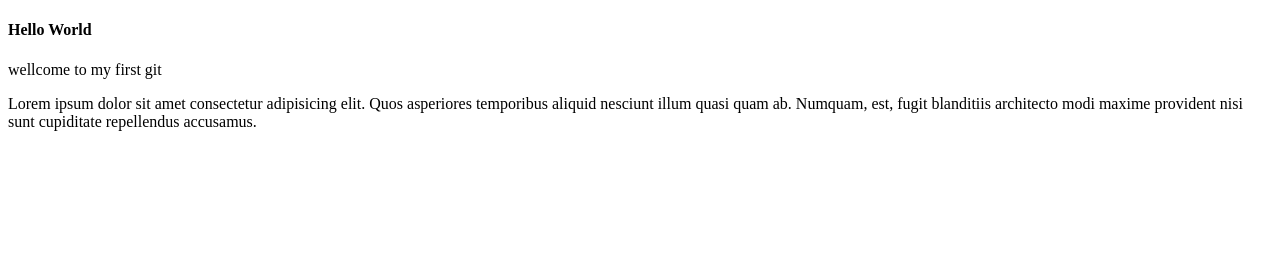
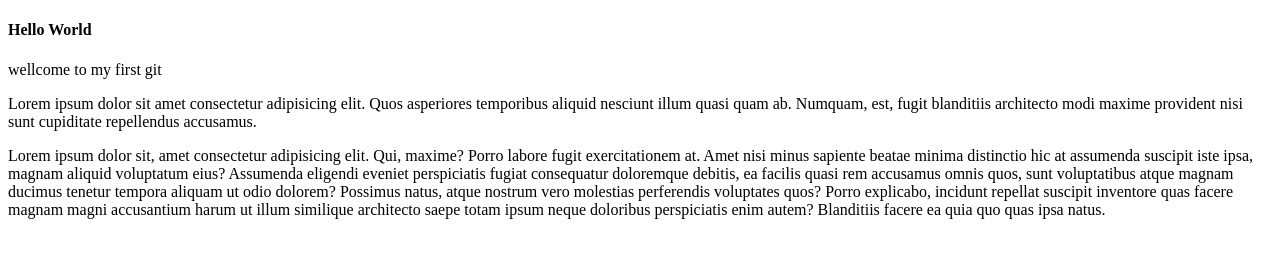
Before and after one commit to Anousharashid/First-Project, a plain HTML site: page index.html in a window 1280 px wide. Drawn offline with Linux system fonts and the light colour scheme.

Commit message:
anousha commit

```diff
--- a/index.html
+++ b/index.html
@@ -14,6 +14,19 @@
     <p>Lorem ipsum dolor sit amet consectetur adipisicing elit. Quos asperiores
         temporibus aliquid nesciunt illum quasi quam ab. Numquam, est, fugit blanditiis
         architecto modi maxime provident nisi sunt cupiditate repellendus accusamus.</p>
+
+    <p>Lorem ipsum dolor sit, amet consectetur adipisicing elit. Qui,
+        maxime? Porro labore fugit exercitationem at. Amet nisi minus
+        sapiente beatae minima distinctio hic at assumenda suscipit
+        iste ipsa, magnam aliquid voluptatum eius? Assumenda eligendi
+        eveniet perspiciatis fugiat consequatur doloremque debitis, ea
+        facilis quasi rem accusamus omnis quos, sunt voluptatibus atque
+        magnam ducimus tenetur tempora aliquam ut odio dolorem? Possimus
+        natus, atque nostrum vero molestias perferendis voluptates quos?
+        Porro explicabo, incidunt repellat suscipit inventore quas facere
+        magnam magni accusantium harum ut illum similique architecto saepe
+        totam ipsum neque doloribus perspiciatis enim autem? Blanditiis
+        facere ea quia quo quas ipsa natus.</p>
 </body>
 
 </html>
```
